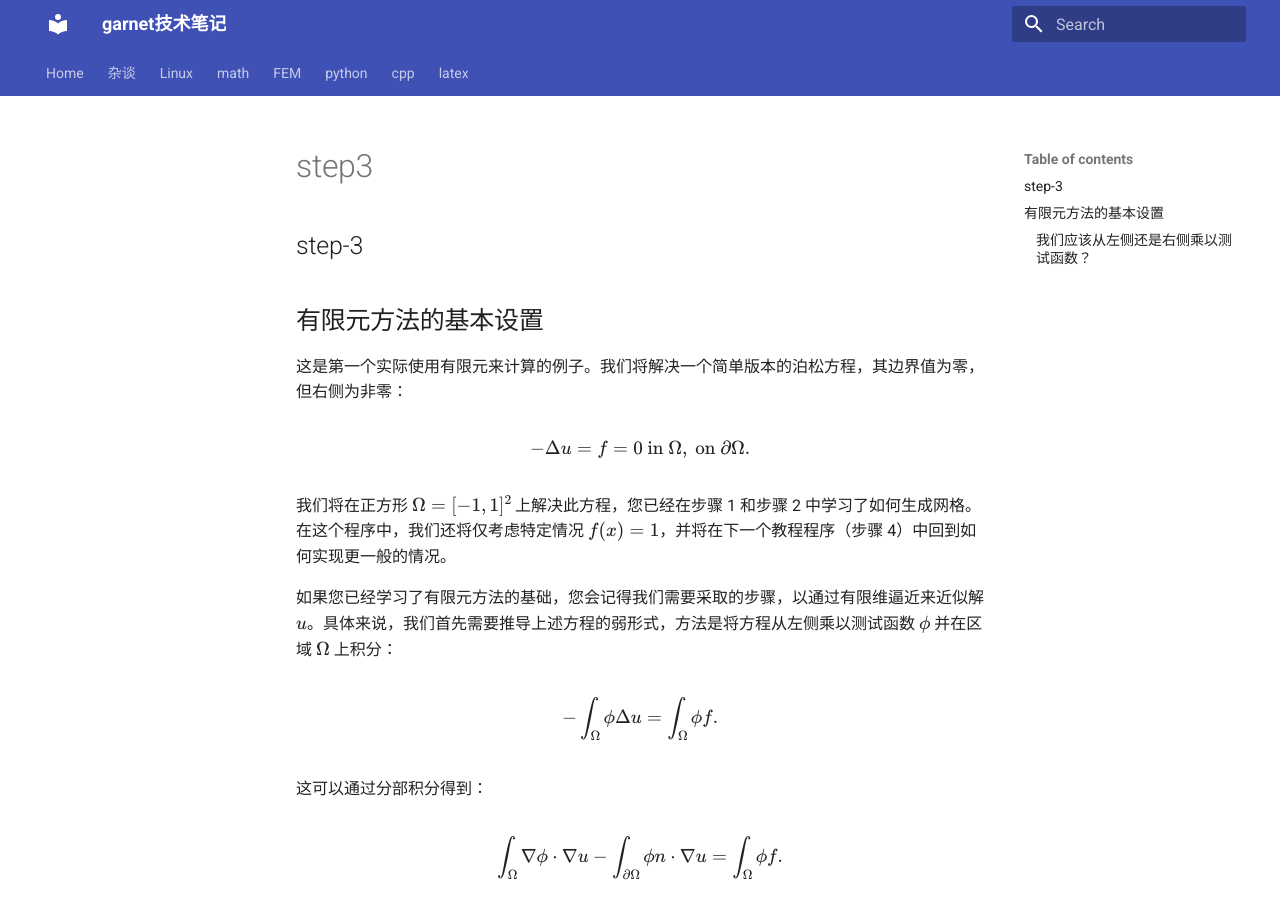
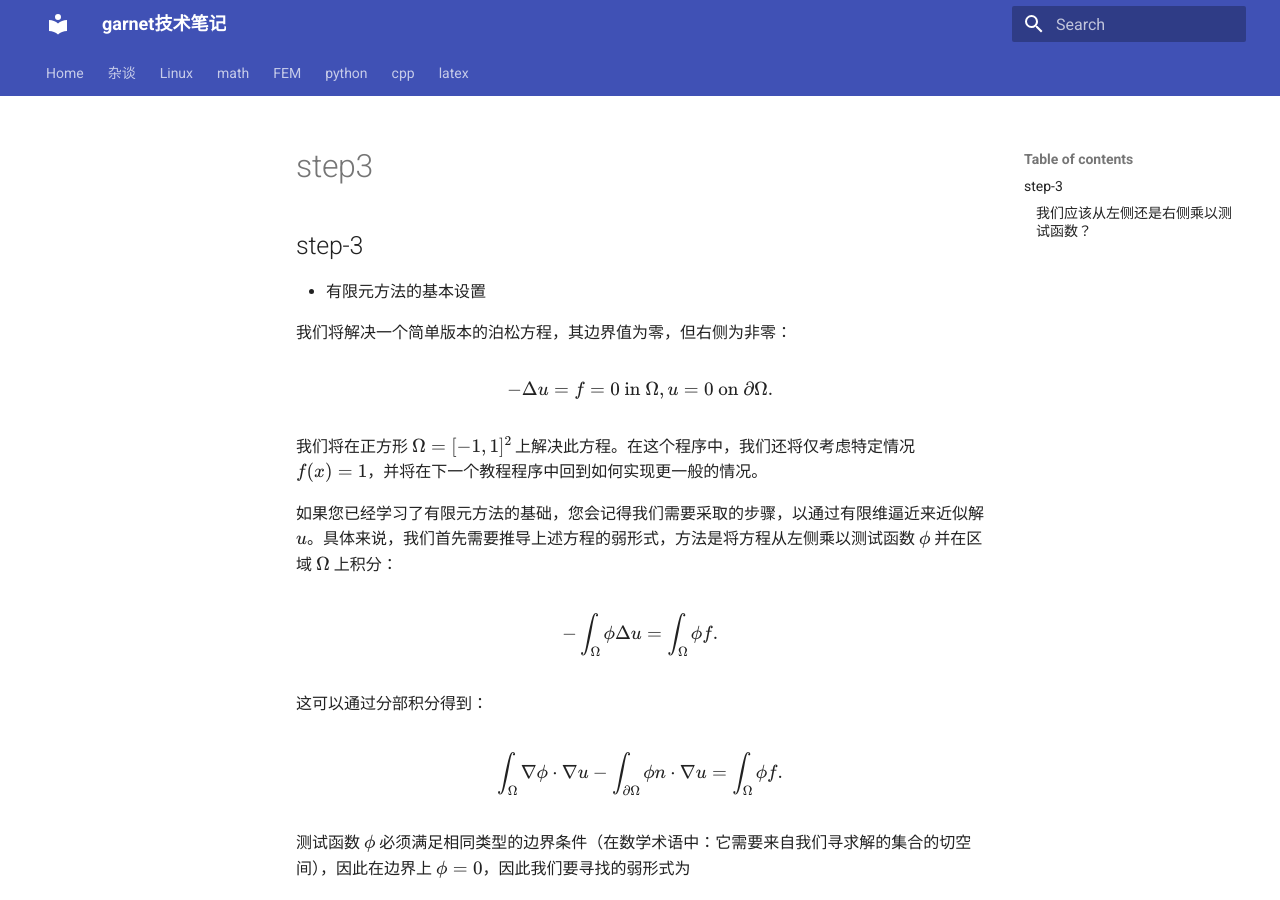
Before and after one commit to ymma98/technotes, an MkDocs documentation site: the page built from docs/FEM/dealii-04_step3.md, in a window 1280 px wide and 900 px high. Built offline with MkDocs 1.6.1 and Material for MkDocs 9.7.7, drawn with Linux system fonts in a browser that asks for light colours; formulas are drawn with MathJax 3.

Commit message:
docs/FEM/dealii-04_step3.md updated from https://stackedit.cn/

```diff
--- a/docs/FEM/dealii-04_step3.md
+++ b/docs/FEM/dealii-04_step3.md
@@ -3,15 +3,16 @@
 ## step-3
 
 
-## 有限元方法的基本设置
+* 有限元方法的基本设置
 
-这是第一个实际使用有限元来计算的例子。我们将解决一个简单版本的泊松方程，其边界值为零，但右侧为非零：
+我们将解决一个简单版本的泊松方程，其边界值为零，但右侧为非零：
 
 $$
--\Delta u = f = 0 \text{ in } \Omega, \text{ on } \partial\Omega.
+-\Delta u = f = 0 \text{ in } \Omega,\\
+u=0 \text{ on } \partial\Omega.
 $$
 
-我们将在正方形 $\Omega = [-1, 1]^2$ 上解决此方程，您已经在步骤 1 和步骤 2 中学习了如何生成网格。在这个程序中，我们还将仅考虑特定情况 $f(x) = 1$，并将在下一个教程程序（步骤 4）中回到如何实现更一般的情况。
+我们将在正方形 $\Omega = [-1, 1]^2$ 上解决此方程。在这个程序中，我们还将仅考虑特定情况 $f(x) = 1$，并将在下一个教程程序中回到如何实现更一般的情况。
 
 如果您已经学习了有限元方法的基础，您会记得我们需要采取的步骤，以通过有限维逼近来近似解 $u$。具体来说，我们首先需要推导上述方程的弱形式，方法是将方程从左侧乘以测试函数 $\phi$ 并在区域 $\Omega$ 上积分：
 
```
Also changed, not shown: other parts of docs/FEM/dealii-04_step3.md (+2 -1 lines).
